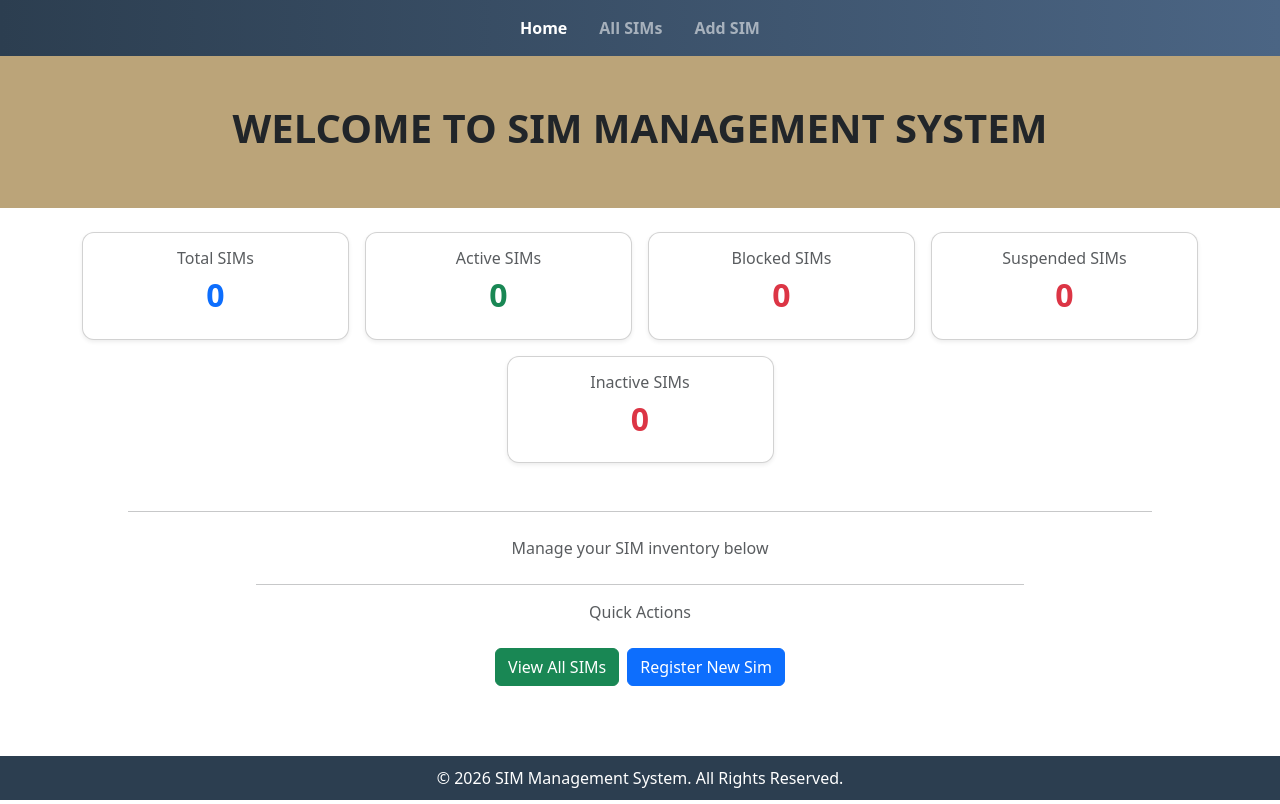
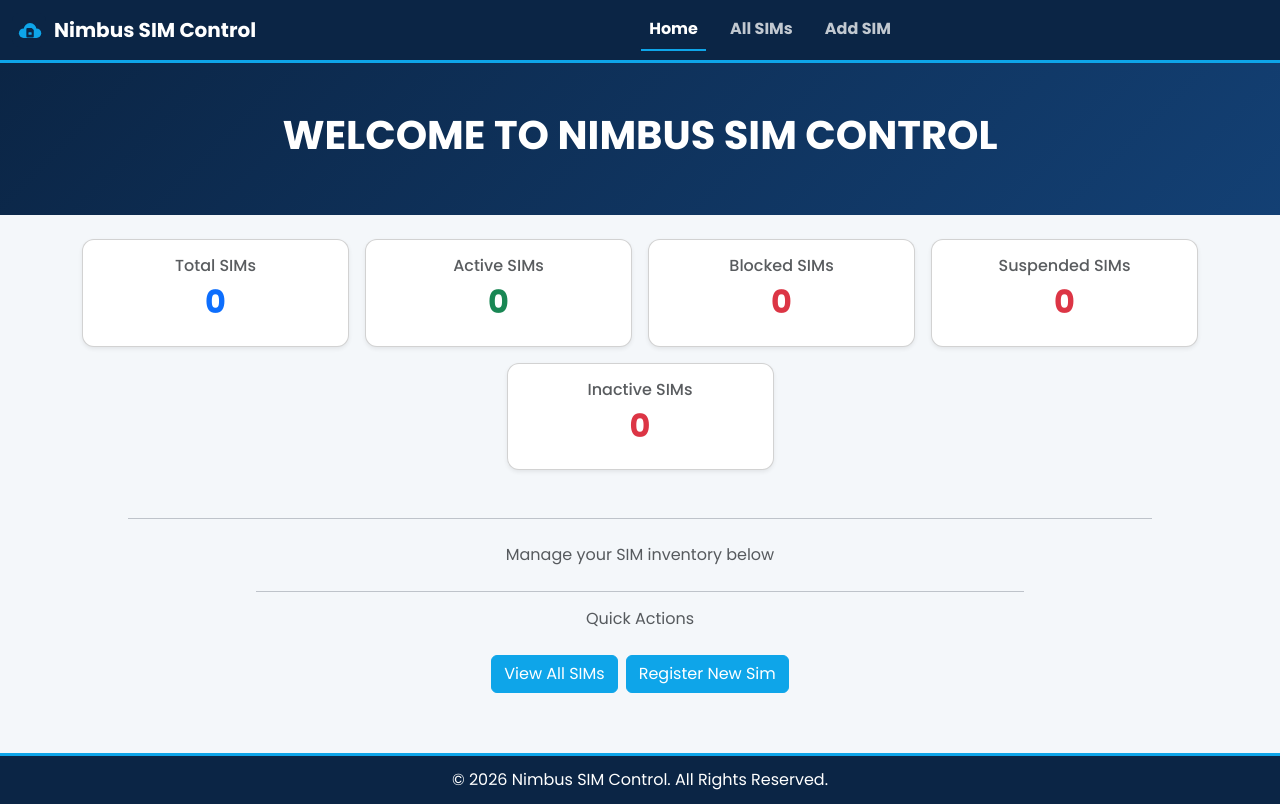
Before and after one commit to Surender-Rathore/sim-management-system-frontend, a React (Vite) app: page / in a window 1280 px wide. Built offline with nearby package versions, Linux system fonts and the light colour scheme; no server answers.

Commit message:
Add Nimbus SIM Control branding: logo, colors, font, navbar, footer, status badge

```diff
--- a/index.html
+++ b/index.html
@@ -2,9 +2,9 @@
 <html lang="en">
   <head>
     <meta charset="UTF-8" />
-    <link rel="icon" type="image/svg+xml" href="/favicon.svg" />
+    <link rel="icon" type="image/svg+xml" href="/logo.svg" />
     <meta name="viewport" content="width=device-width, initial-scale=1.0" />
-    <title>sim-management-system</title>
+    <title>Nimbus SIM Control || Control from the Cloud</title>
   </head>
   <body>
     <div id="root"></div>
--- a/src/Jumbotron/jumbotron.jsx
+++ b/src/Jumbotron/jumbotron.jsx
@@ -7,11 +7,7 @@ const Jumbotron = ({ tag: Tag = 'div', fluid = true, className = '', children, .
   return (
     <Tag
       // py-5 se top-bottom padding achhi ho jayegi, text-start se text left side par rahega
-      className={`py-5 px-4 mb-4 text-start ${fluidClass} ${className}`}
-      // Ye exact wahi dark cool-grey shade hai jo video me Durgesh bhai ke component me dikh raha hai
-      style={{ backgroundColor: '#bba479'
-
-       }}
+      className={`hero-banner py-5 px-4 mb-4 text-start ${fluidClass} ${className}`}
       {...props}
     >
       {children}
--- a/src/components/Footer.jsx
+++ b/src/components/Footer.jsx
@@ -1,11 +1,12 @@
 import { Container } from "reactstrap";
+import { BRAND } from "../config/brand";
 
 const Footer = () => {
   return (
-    <footer style={{ backgroundColor: "#2c3e50", color: "#fff", padding: "10px 0", marginTop: "60px" }}>
+    <footer className="brand-footer">
       <Container>
         <p className="text-center mb-0">
-          &copy; {new Date().getFullYear()} SIM Management System. All Rights Reserved.
+          &copy; {BRAND.year} {BRAND.name}. All Rights Reserved.
         </p>
       </Container>
     </footer>
--- a/src/components/NavBar.jsx
+++ b/src/components/NavBar.jsx
@@ -1,6 +1,7 @@
-import { Navbar, NavbarToggler, Collapse, Nav, NavItem } from "reactstrap";
+import { Navbar, NavbarToggler, Collapse, Nav, NavItem, NavbarBrand } from "reactstrap";
 import { useState } from "react";
 import { NavLink as ReactNavLink } from "react-router-dom";
+import { BRAND } from './../config/brand';
 
 export default function NavBar() {
   const [isOpen, setIsOpen] = useState(false);
@@ -10,11 +11,13 @@ export default function NavBar() {
   return (
     <Navbar
       expand="md"
-      style={{
-        background: "linear-gradient(90deg, #2c3e50, #4b6584)",
-      }}
+      className="brand-navbar"
       dark
     >
+      <NavbarBrand tag={ReactNavLink} to="/" className="d-flex align-items-center gap-2">
+      <img src="/logo.svg" alt={BRAND.name} width={34} height={34}/>
+      <span className="fw-bold">{BRAND.name}</span>
+      </NavbarBrand>
       <NavbarToggler onClick={() => setIsOpen(!isOpen)} />
       <Collapse isOpen={isOpen} navbar>
         <Nav className="mx-auto fw-bold" navbar>
--- a/src/components/SimTable.jsx
+++ b/src/components/SimTable.jsx
@@ -8,6 +8,7 @@ import {
   searchByMsisdn,
 } from "./../api/simCard";
 import LoadingBar from "./LoadingBar";
+import StatusBadge from "./StatusBadge";
 
 const SimTable = () => {
   const navigate = useNavigate();
@@ -86,7 +87,7 @@ const SimTable = () => {
                   <th scope="row">{sim.id}</th>
                   <td>{sim.msisdn}</td>
                   <td>{sim.assignedTo ?? "-"}</td>
-                  <td>{sim.status}</td>
+                  <td><StatusBadge status = {sim.status} /></td>
                   <td className="mx-2">
                     <div className="d-flex justify-content-center align-items-center gap-2 flex-nowrap">
                       <Button
--- a/src/components/StatusBadge.jsx
+++ b/src/components/StatusBadge.jsx
@@ -0,0 +1,9 @@
+
+const StatusBadge = ({status}) => {
+  const key = (status || "").toLowerCase();
+        return (
+        <span className={`status-${key}`}>{(status || "").toUpperCase()}</span>
+        )
+}
+
+export default StatusBadge
--- /dev/null
+++ b/src/config/brand.js
@@ -0,0 +1,6 @@
+export const BRAND = {
+  name: import.meta.env.VITE_BRAND_NAME || "Nimbus SIM Control",
+  shortName: import.meta.env.VITE_BRAND_SHORT_NAME || "Nimbus",
+  tagline: import.meta.env.VITE_BRAND_TAGLINE || "Control from the Cloud.",
+  year: new Date().getFullYear(),
+};
--- a/src/pages/Home.jsx
+++ b/src/pages/Home.jsx
@@ -5,6 +5,7 @@ import { useNavigate } from "react-router-dom";
 import { getAllSimCards } from "../api/simCard";
 import { useEffect, useState } from "react";
 import toast from "react-hot-toast";
+import { BRAND } from "../config/brand";
 
 const Home = () => {
   const navigate = useNavigate();
@@ -26,7 +27,7 @@ const Home = () => {
       <div>
         <Jumbotron>
           <h1 className="text-center fw-bold">
-            WELCOME TO SIM MANAGEMENT SYSTEM
+            WELCOME TO {BRAND.name.toUpperCase()}
           </h1>
         </Jumbotron>
 
--- /dev/null
+++ b/src/styles/brand.css
@@ -0,0 +1,83 @@
+@import url("https://fonts.googleapis.com/css2?family=Poppins:wght@400;500;600;700&display=swap");
+
+:root {
+        --brand-primary : #0B2545;
+        --brand-accent : #0EA5E9;
+        --brand-accent-hover : #0284C7;
+        --brand-bg : #F4F7FA;
+        --brand-text : #1E293B;
+
+
+        --status-active : #16A34A;
+        --status-inactive : #6B7280;
+        --status-suspended : #F59E0B;
+        --status-blocked : #DC2626;
+
+}
+
+body{
+        font-family: "Poppins", sans-serif;
+        background: var(--brand-bg);
+        color: var(--brand-text);
+}
+
+.brand-navbar{
+        background: var(--brand-primary) !important;
+        border-bottom: 3px solid var(--brand-accent);
+}
+.brand-footer {
+        background: var(--brand-primary);
+        color: #fff;
+        padding: 12px 0;
+        margin-top: 60px;
+        border-top: 3px solid var(--brand-accent);
+}
+
+.hero-banner {
+        background: linear-gradient(135deg, var(--brand-primary) 0%, #134074 100%);
+        color: #fff;
+}
+
+.modal-header-brand {
+        background: var(--brand-primary); color: #fff;
+}
+
+.btn-primary, .btn-success {
+        background: var(--brand-accent);
+        border-color: var(--brand-accent);
+}
+
+.btn-primary:hover, .btn-success:hover {
+        background: var(--brand-accent-hover);
+        border-color: var(--brand-accent-hover);
+}
+
+.status-active {
+        color: var(--status-active); font-weight: 600;
+}
+
+.status-inactive {
+        color: var(--status-inactive); font-weight: 600;
+}
+
+.status-suspended {
+        color: var(--status-suspended); font-weight: 600;
+}
+
+.status-blocked {
+        color: var(--status-blocked); font-weight: 600;
+}
+
+
+.brand-navbar .nav-link {
+        color: rgba(255, 255, 255, 0.75);
+}
+
+.brand-navbar .nav-link:hover {
+        color: #fff;
+}
+
+.brand-navbar .nav-link.active {
+        color: #fff;
+        border-bottom: 2px solid var(--brand-accent);
+}
```
Also changed, not shown: src/main.jsx (+11 -10 lines), public/logo.svg (added).
